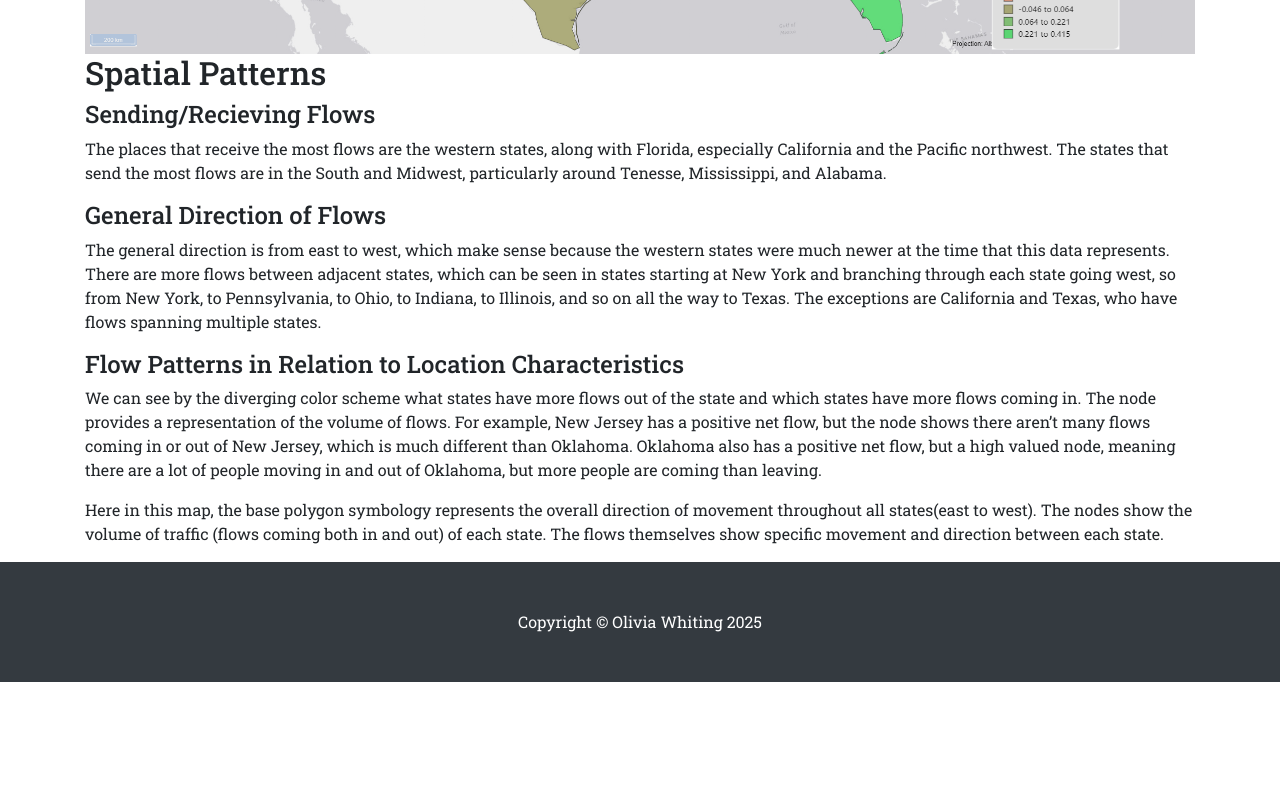
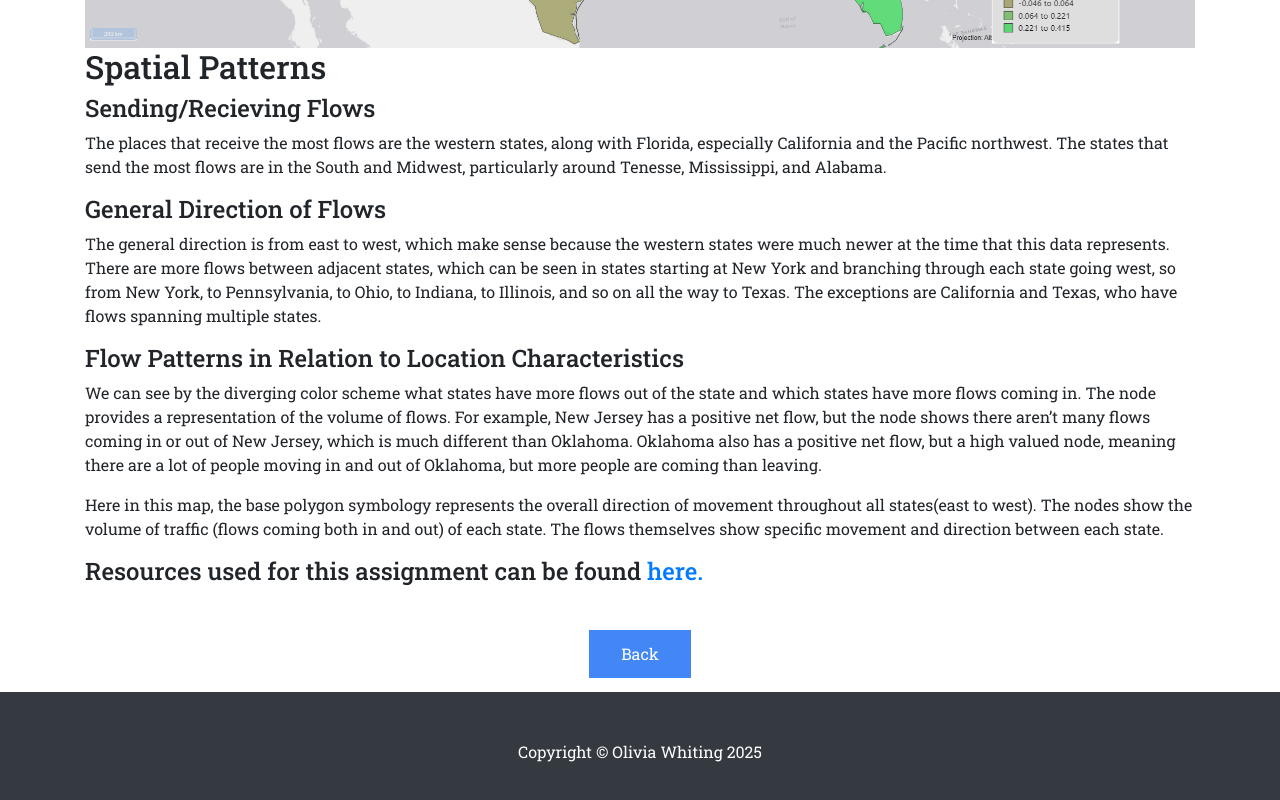
Before and after one commit to owhiting4/Geovisualization-Portfolio, a website: page flowmapA6.html in a window 1280 px wide. Shown: the part 678-1478 px from the top of the page. Before the commit the page ends 1360 px from the top, so only its background shows below. Drawn offline with Linux system fonts and the light colour scheme.

Commit message:
flowmap update

```diff
--- a/flowmapA6.html
+++ b/flowmapA6.html
@@ -16,6 +16,25 @@
 
     <!-- Custom styles for this template -->
     <link href="css/3-col-portfolio.css" rel="stylesheet">
+    <style>
+      .button {
+        background-color: #4287f5;
+        border: none;
+        color: white;
+        padding: 12px 32px;
+        text-align: center;
+        text-decoration: none;
+        display: inline-block;
+        font-size: 16px;
+        margin: 4px 2px;
+        cursor: pointer;
+      }
+      .button-container {
+        text-align: center;
+        margin-top: 10px;
+        margin-bottom: 10px;
+      }
+    </style>
 
   </head>
 
@@ -53,11 +72,11 @@
     <div class="container">
 
       <!-- Page Heading -->
-      <h1> Assignment 6: Flow Mapping on FlowMapper </h1>
-	  <h4> This assignment uses <a href="https://flowmapper.org">flowmapper.org </a>  to map family tree movement across the United States from 1887-1924</h4>
+      <h1 style= "margin-top: 40px;" > Assignment 6: Flow Mapping on <a href="https://flowmapper.org" target="_blank">FlowMapper.org </a> </h1>
 
 
-    <img class="card-img-top" src="images/flowmap.png" alt="">
+
+    <img class="card-img-top" src="images/flowmap.png" alt="" style= "margin-top: 20px;">
 
 
 	  <h2>Spatial Patterns</h2>
@@ -85,8 +104,12 @@
 		all states(east to west). The nodes show the volume of traffic (flows coming both in and out) of each state.
 		The flows themselves show specific movement and direction between each state.</p>
 
+    <h4>Resources used for this assignment can be found <a href="https://github.com/geo-social/flowmapper" target="_blank">here.</a> </h4>
 
 
+      <div class="button-container" style= "margin-top: 40px;" >
+        <a href="index.html" class="button">Back</a>
+      </div>
     </div>
     <!-- /.container -->
 
```
Also changed, not shown: index.html (+2 -29 lines).
